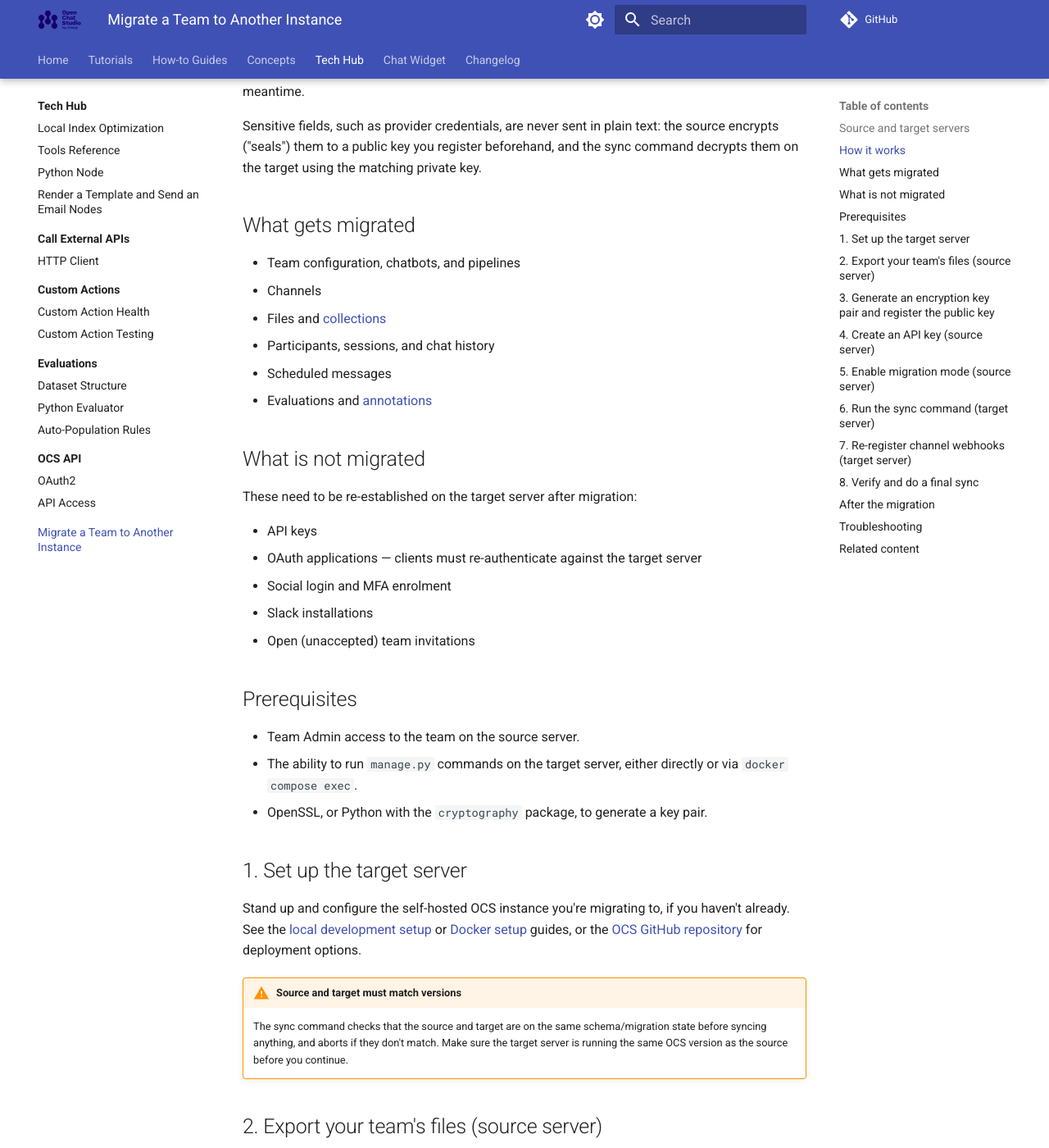
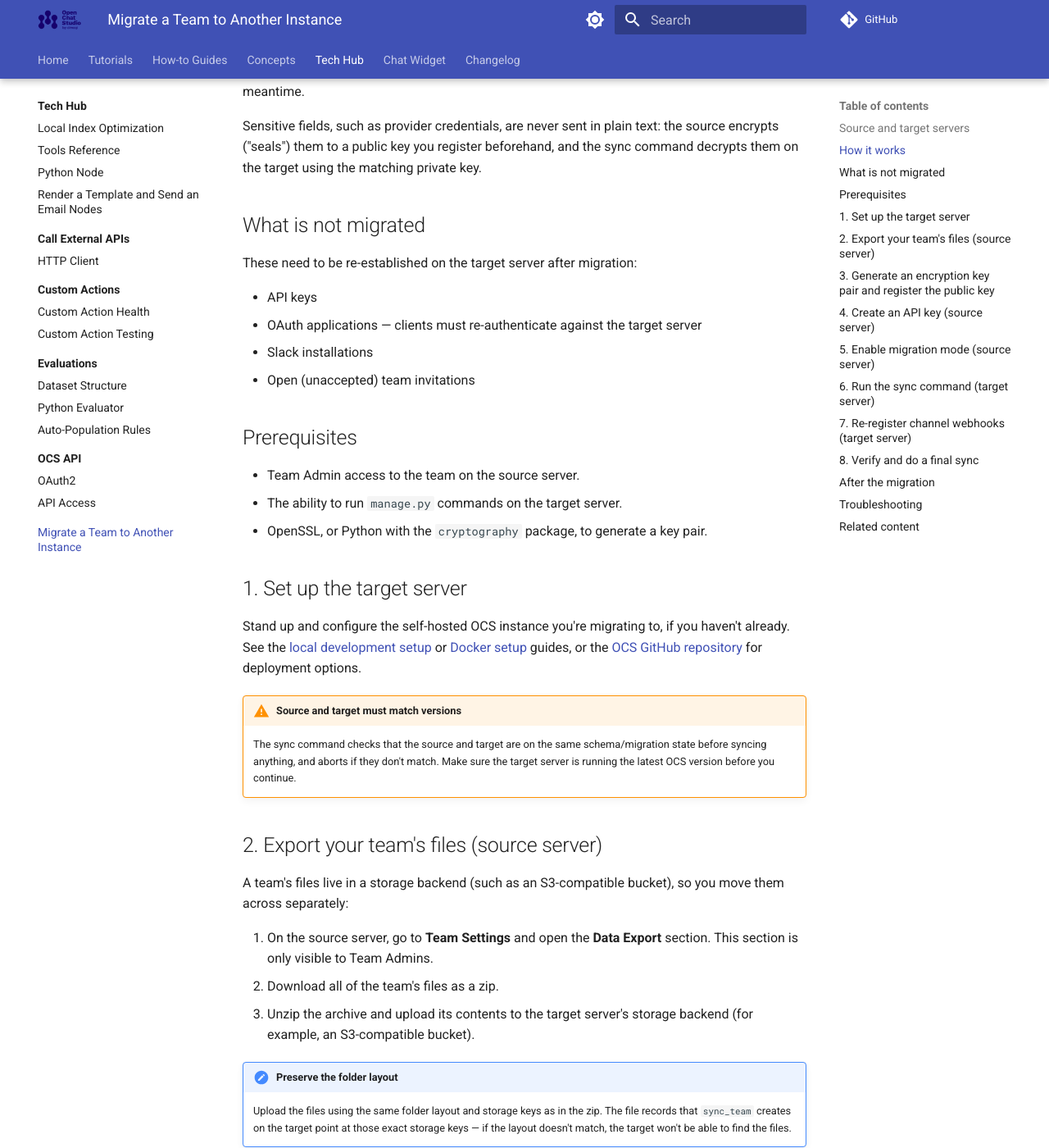
Before and after one commit to dimagi/open-chat-studio-docs, an MkDocs documentation site: the page built from docs/tech-hub/migrate_team.md, in a window 1280 px wide and 1400 px high, scrolled down 776 px. Shown: the whole window at 82% size. Built offline with MkDocs 1.6.1 and Material for MkDocs 9.7.7, drawn with Linux system fonts in a browser that asks for light colours; a script that is not in the unit is left out; comment, search, counter and statistics services are not loaded; some of the changed text lies outside the part shown.

Commit message:
docs: refine team migration file-export and sync details
Co-Authored-By: Claude Opus 4.8 (1M context) <noreply@anthropic.com>

````diff
--- a/docs/tech-hub/migrate_team.md
+++ b/docs/tech-hub/migrate_team.md
@@ -1,8 +1,8 @@
 # Migrate a Team to Another OCS Instance
 
-This guide walks through moving a team — its chatbots, configuration, and chat history — from one Open Chat Studio (OCS) instance to another. A common case is moving a team off the hosted `www.openchatstudio.com` onto a self-hosted instance, but the same process works between any two OCS servers.
+This guide walks through moving a team — its chatbots, configuration, and chat history — from one Open Chat Studio (OCS) instance to another. A common case is moving a team off the hosted `openchatstudio.com` onto a self-hosted instance, but the same process works between any two OCS servers.
 
-This is operator-level work: you'll run Django management commands on a server you administer. It assumes shell (or Docker) access to the target server and Team Admin access on the source server.
+This is operator-level work: you'll run Django management commands on a server you administer. It assumes shell access to the target server and Team Admin access on the source server.
 
 ## Source and target servers
 
@@ -19,29 +19,19 @@ The command creates a small SQLite tracking database (named after the team slug)
 
 Sensitive fields, such as provider credentials, are never sent in plain text: the source encrypts ("seals") them to a public key you register beforehand, and the sync command decrypts them on the target using the matching private key.
 
-## What gets migrated
-
-- Team configuration, chatbots, and pipelines
-- Channels
-- Files and [collections](../concepts/collections/index.md)
-- Participants, sessions, and chat history
-- Scheduled messages
-- Evaluations and [annotations](../concepts/annotations/index.md)
-
 ## What is not migrated
 
 These need to be re-established on the target server after migration:
 
 - API keys
 - OAuth applications — clients must re-authenticate against the target server
-- Social login and MFA enrolment
 - Slack installations
 - Open (unaccepted) team invitations
 
 ## Prerequisites
 
 - Team Admin access to the team on the source server.
-- The ability to run `manage.py` commands on the target server, either directly or via `docker compose exec`.
+- The ability to run `manage.py` commands on the target server.
 - OpenSSL, or Python with the `cryptography` package, to generate a key pair.
 
 ## 1. Set up the target server
@@ -49,11 +39,11 @@ These need to be re-established on the target server after migration:
 Stand up and configure the self-hosted OCS instance you're migrating to, if you haven't already. See the [local development setup](https://developers.openchatstudio.com/getting-started/local-setup/) or [Docker setup](https://developers.openchatstudio.com/getting-started/docker-setup/) guides, or the [OCS GitHub repository](https://github.com/dimagi/open-chat-studio) for deployment options.
 
 !!! warning "Source and target must match versions"
-    The sync command checks that the source and target are on the same schema/migration state before syncing anything, and aborts if they don't match. Make sure the target server is running the same OCS version as the source before you continue.
+    The sync command checks that the source and target are on the same schema/migration state before syncing anything, and aborts if they don't match. Make sure the target server is running the latest OCS version before you continue.
 
 ## 2. Export your team's files (source server)
 
-Chatbot files aren't transferred by the sync command itself — you move them separately:
+A team's files live in a storage backend (such as an S3-compatible bucket), so you move them across separately:
 
 1. On the source server, go to **Team Settings** and open the **Data Export** section. This section is only visible to Team Admins.
 2. Download all of the team's files as a zip.
@@ -114,7 +104,6 @@ In the **Data Export** section on the source server, enable migration mode for t
 !!! warning "Effects of migration mode"
     While migration mode is enabled on the source:
 
-    - Structural changes are blocked — team members can't edit chatbots, pipelines, providers, and similar configuration.
     - The source stops sending the team's scheduled messages.
     - Live chat traffic is unaffected and continues to work normally.
 
@@ -127,8 +116,17 @@ python manage.py sync_team \
   --source-url "https://www.openchatstudio.com" \
   --api-key "<your-api-key>" \
   --team-slug "<team-slug>" \
-  --private-key-path "/path/to/privkey.pem"
+  --private-key-path "/path/to/privkey.pem" \
+  --state-dir "/path/to/state-dir"
 ```
+
+The arguments are:
+
+- `--source-url` — the base URL of the source server.
+- `--api-key` — the API key you created on the source server ([step 4](#4-create-an-api-key-source-server)).
+- `--team-slug` — the slug of the team you're migrating.
+- `--private-key-path` — the path to the private key you copied to the target server ([step 3](#3-generate-an-encryption-key-pair-and-register-the-public-key)).
+- `--state-dir` — the directory where the checkpoint SQLite database is stored. Point every rerun at the same directory so the command can resume from where it left off.
 
 Where you run this depends on how you run OCS:
 
````
Also changed, not shown: other parts of docs/tech-hub/migrate_team.md (+3 -2 lines).
